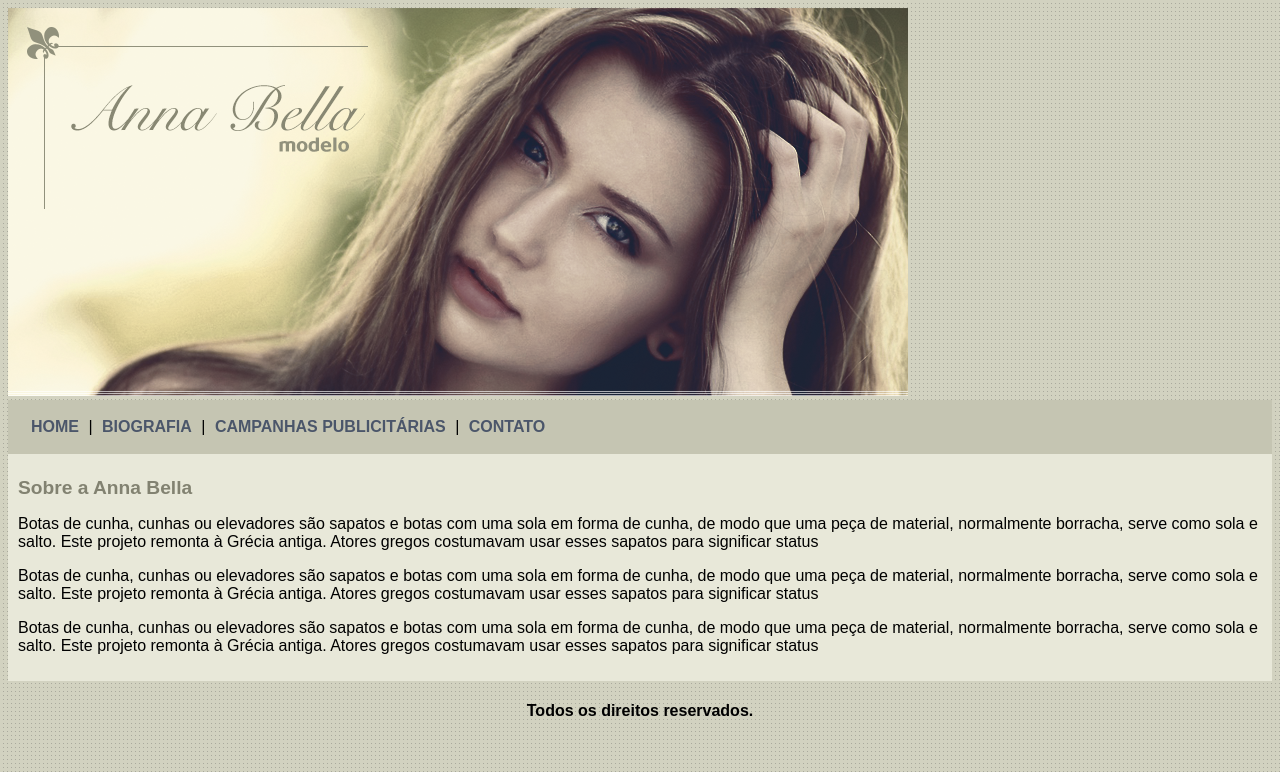
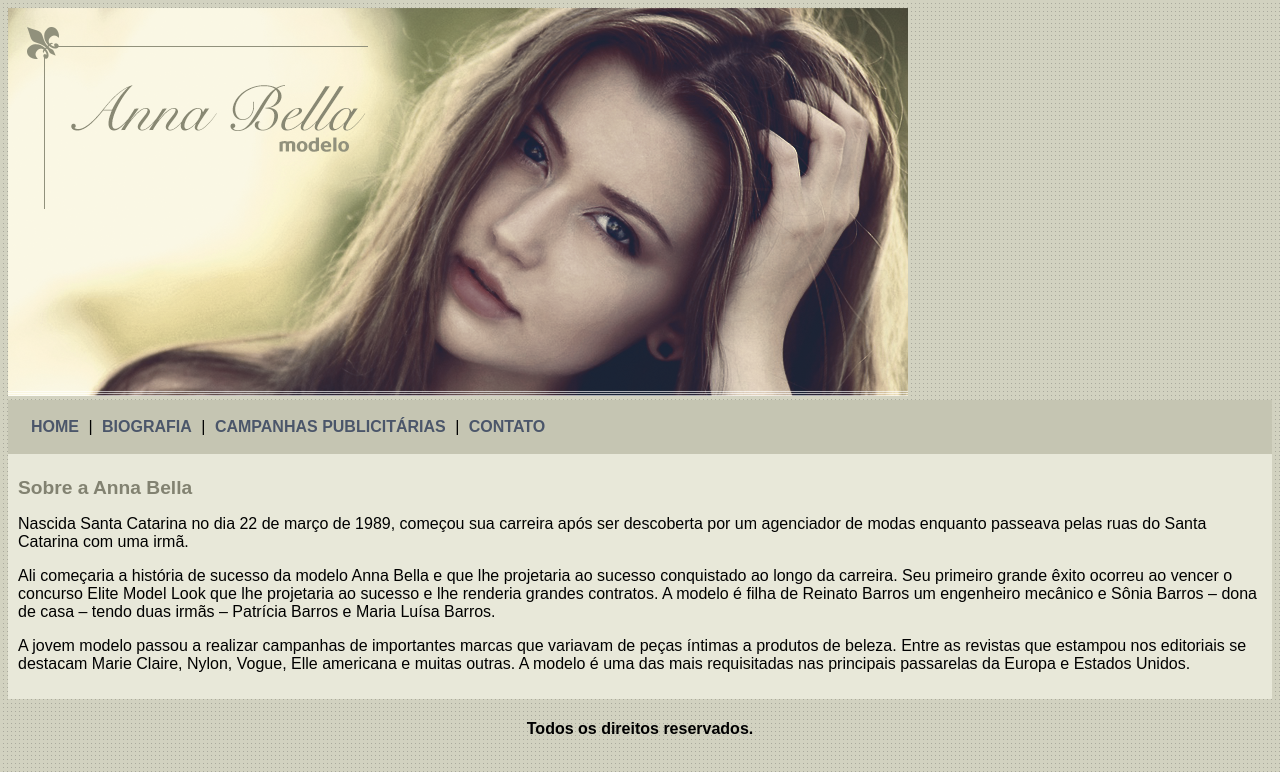
Before and after one commit to Sarah2707/ProjetoAnabella, a plain HTML site: page index.html in a window 1280 px wide. Shown: the top 772 px of the page. Drawn offline with Linux system fonts and the light colour scheme.

Commit message:
ProjetoAnabella

```diff
--- a/index.html
+++ b/index.html
@@ -30,9 +30,9 @@
 		<div id="conteudo">
 
 			<h1> Sobre a Anna Bella</h1>
-			<p>Botas de cunha, cunhas ou elevadores são sapatos e botas com uma sola em forma de cunha, de modo que uma peça de material, normalmente borracha, serve como sola e salto. Este projeto remonta à Grécia antiga. Atores gregos costumavam usar esses sapatos para significar status</p>
-			<p>Botas de cunha, cunhas ou elevadores são sapatos e botas com uma sola em forma de cunha, de modo que uma peça de material, normalmente borracha, serve como sola e salto. Este projeto remonta à Grécia antiga. Atores gregos costumavam usar esses sapatos para significar status</p>
-			<p>Botas de cunha, 	cunhas ou elevadores são sapatos e botas com uma sola em forma de cunha, de modo que uma peça de material, normalmente borracha, serve como sola e salto. Este projeto remonta à Grécia antiga. Atores gregos costumavam usar esses sapatos para significar status</p>
+			<p>Nascida Santa Catarina no dia 22 de março de 1989, começou sua carreira após ser descoberta por um agenciador de modas enquanto passeava pelas ruas do Santa Catarina com uma irmã.</p>
+			<p>Ali começaria a história de sucesso da modelo Anna Bella e que lhe projetaria ao sucesso conquistado ao longo da carreira. Seu primeiro grande êxito ocorreu ao vencer o concurso Elite Model Look que lhe projetaria ao sucesso e lhe renderia grandes contratos. A modelo é filha de Reinato Barros um engenheiro mecânico e Sônia Barros – dona de casa – tendo duas irmãs – Patrícia Barros e Maria Luísa Barros.</p>
+			<p>A jovem modelo passou a realizar campanhas de importantes marcas que variavam de peças íntimas a produtos de beleza. Entre as revistas que estampou nos editoriais se destacam Marie Claire, Nylon, Vogue, Elle americana e muitas outras. A modelo é uma das mais requisitadas nas principais passarelas da Europa e Estados Unidos.</p>
 
 		</div>
 
```
Also changed, not shown: campanhas-publicitarias.html (+2 -4 lines), contato.html (+0 -1 lines).
